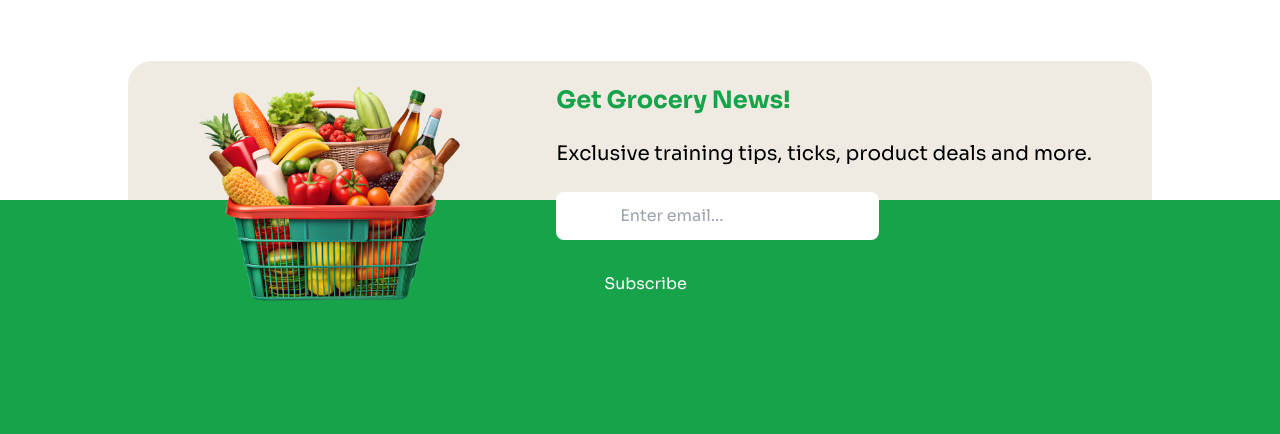
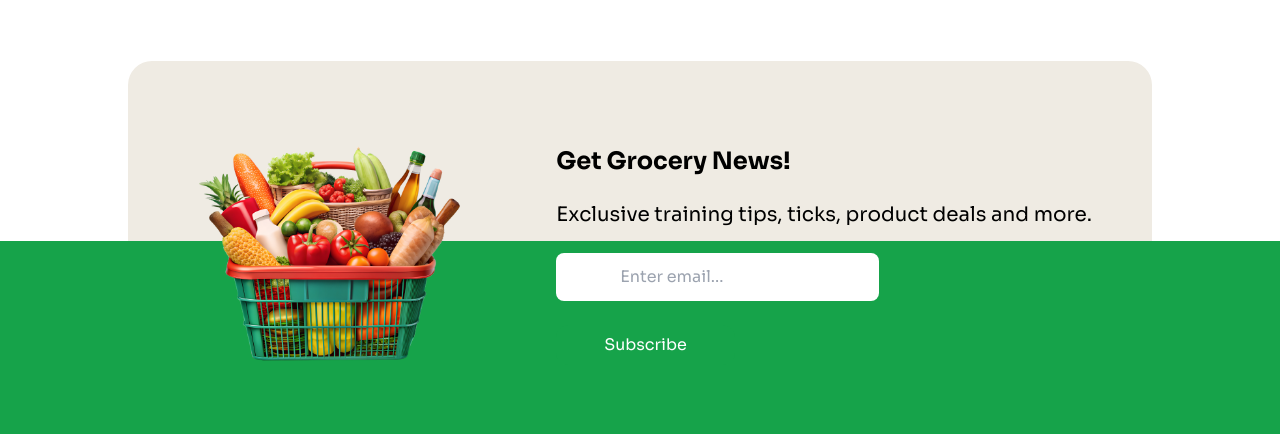
Before and after one commit to dipongkor000/assignment-0003-0002, a plain HTML site: page index.html in a window 1280 px wide. Shown: the part 3047-3481 px from the top of the page. Drawn offline with nearby package versions, Linux system fonts and the light colour scheme.

Commit message:
some issue fixed

```diff
--- a/index.html
+++ b/index.html
@@ -215,8 +215,8 @@
                     <h1 class="font-bold text-3xl text-green-700">Arrival & Offers</h1>
                 </div>
             </div>
-            <div class="flex gap-10
-            max-sm:m-8 max-md:flex-col max-lg:mx-24 max-xl:mx-24 max-2xl:mx-32 mx-80">
+            <div class="flex max-xl:gap-2 gap-10
+            max-sm:m-8 max-md:flex-col max-lg:mx-3 max-xl:mx-12 max-2xl:mx-32 mx-80">
                 <!-- sale-1  -->
                 <div class="flex bg-green-800 gap-1 rounded-2xl items-center px-5">
                     <div class=" space-y-14 max-md:space-y-5 justify-items-center py-10">
@@ -243,19 +243,19 @@
           </section>
     </main>
     <footer>
-        <div class="bg-[#EFEBE3] rounded-3xl p-5 min-xl:flex flex items-center min-xl:space-x-64
+        <div class="bg-[#EFEBE3] rounded-3xl p-5 min-xl:flex flex items-center min-xl:space-x-64 max-xl:space-y-0
         max-sm:mx-10 max-md:flex-col max-lg:mx-24 max-xl:mx-24 max-2xl:mx-32 mx-80
         min-xl:flex flex-row justify-around
-        max-sm:-mb-72 -mb-32 max-sm:pb-16
+        max-sm:-mb-72 -mb-52 max-sm:pb-16
         z-50">
             <div>
                 <img class="max-md:w-32 max-xl:w-64 w-72" src="c2-assets/vegetable-busket.png" alt="">
             </div>
-            <div class="max-xl:text-center">
-                <h2 class="text-2xl font-bold text-green-600 max-md:text-xl">Get Grocery News!</h2><br>
-                <p class="max-xl:px-10 text-xl max-md:text-sm">Exclusive training tips, ticks, product deals and more.</p><br>
-                <input class="bg-white rounded-lg px-16 py-3 max-md:text-sm" type="email" placeholder="Enter email..."><br><br>
-                <button class="bg-green-600 text-white px-12 py-2 rounded-xl max-md:text-sm">Subscribe</button>
+            <div class="max-xl:text-center max-sm:py-2 max-xl:py-10 py-16">
+                <h2 class="text-2xl font-bold max-md:text-green-600 max-xl:text-xl">Get Grocery News!</h2><br>
+                <p class="max-xl:px-10 text-xl max-xl:text-sm">Exclusive training tips, ticks, product deals and more.</p><br>
+                <input class="bg-white rounded-lg px-16 py-3 max-xl:text-sm" type="email" placeholder="Enter email..."><br><br>
+                <button class="bg-green-600 text-white px-12 py-2 rounded-xl max-xl:text-sm">Subscribe</button>
             </div>
         </div>
         <div class="bg-green-600 text-white flex max-md:flex-col flex-round justify-around max-md:space-y-10 px-20 pb-20
```
